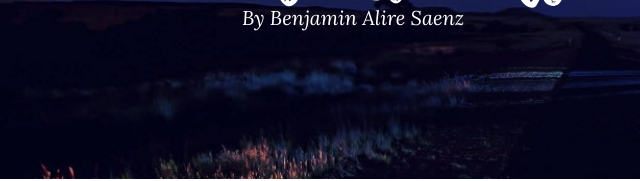
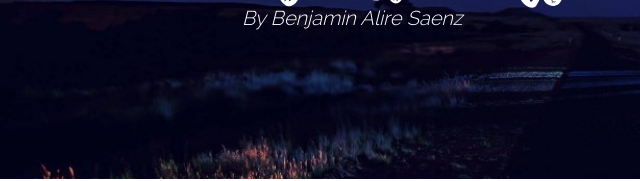
Before and after one commit to ljparchaso/allaboutbooks, a website: page aristotle.html in a window 1280 px wide. Shown: the part 437-618 px from the top of the page, 23-663 px from the left. Drawn offline with nearby package versions, Linux system fonts and the light colour scheme.

Commit message:
Update aristotle.html

```diff
--- a/aristotle.html
+++ b/aristotle.html
@@ -86,7 +86,7 @@
                     <div class="post-heading">
                         <h1 style="font-family: 'AngelineVintage'; font-size: 80px;">Aristotle and Dante Discover the Secrets of the Universe</h1>
 
-                        <span class="meta">By Benjamin Alire Saenz</span>
+                        <span style="font-family: 'Raleway';" class="meta">By Benjamin Alire Saenz</span>
                     </div>
                 </div>
             </div>
```
